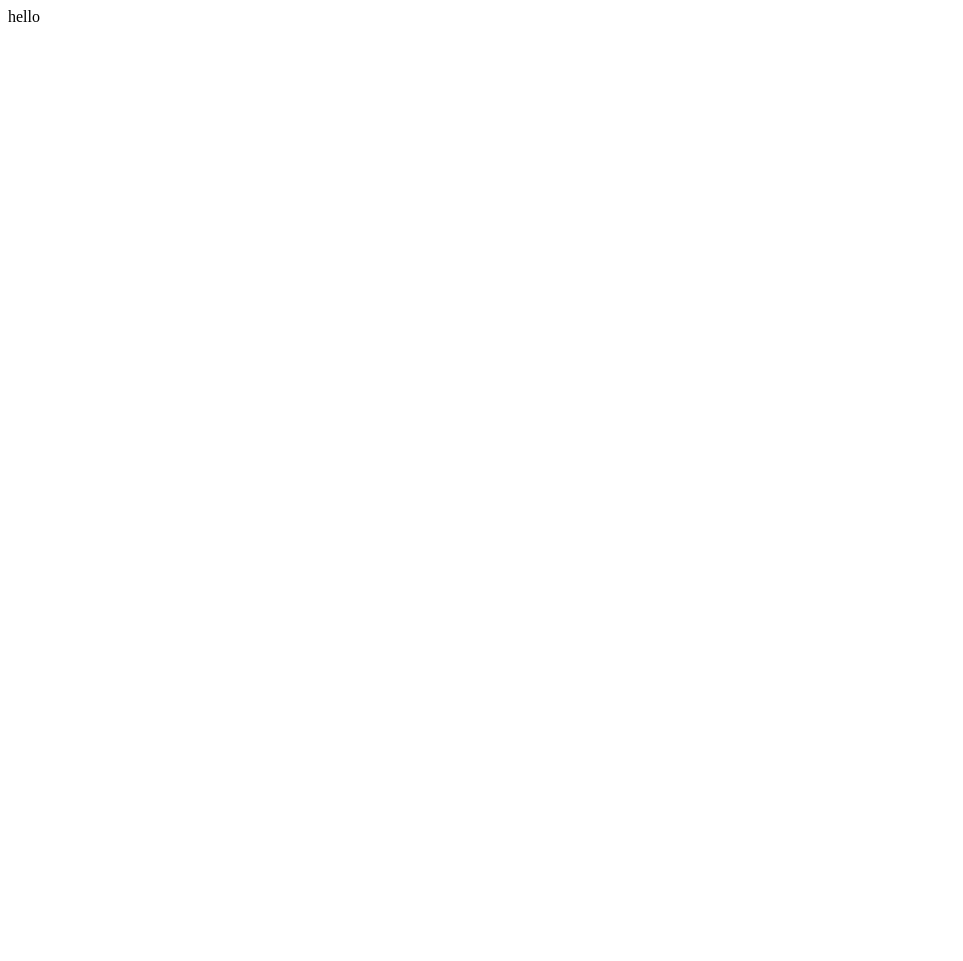
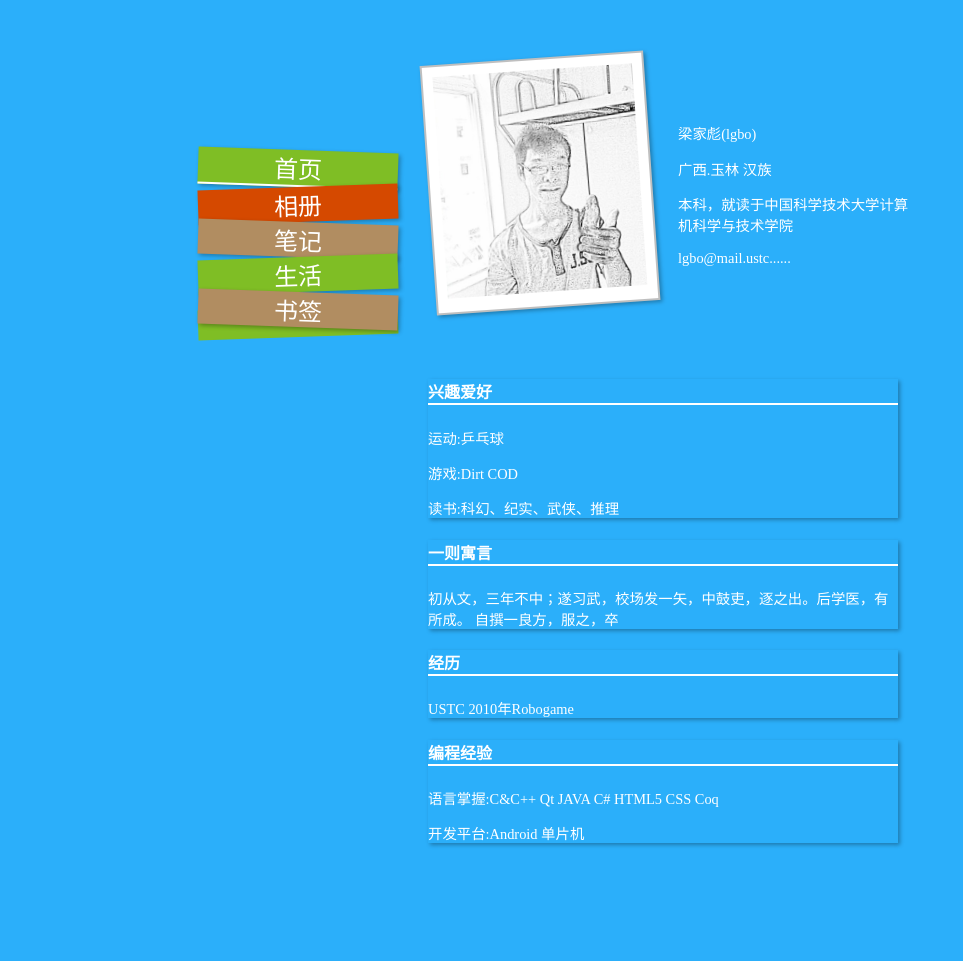
Before and after one commit to lgbo-ustc/lgbo-ustc.github.com, a plain HTML site: page index.html in a window 1280 px wide. Shown: the whole page, without its empty margins (0-963 px from the left). Before the commit the page ends 800 px from the top, so only its background shows below. Drawn offline with Linux system fonts and the light colour scheme.

Commit message:
the page on USTC

```diff
--- a/index.html
+++ b/index.html
@@ -1,7 +1,111 @@
+<!DOCTYPE HTML>
 <html>
-<head>
-</head>
-<body>
-hello
-</body>
+	<head>
+		<meta http-equiv="content-type" content="text/html;charset=UTF-8"/>
+
+		<title>
+		home page
+		</title>
+		<link type="text/css" href="home_page.css" rel="stylesheet">
+
+	</head>
+	<body>
+
+		<div id="header">
+
+		</div>
+
+
+		<div id="sheet">
+
+			<div id="content">
+				<div id="basic_info">
+					<div id="photo" class="scable_block">
+						<img src="I0.jpg" />
+					</div>
+					<div id="infos">
+						<p>梁家彪(lgbo)</p>
+						<p>广西.玉林 汉族</p>
+						<p>本科，就读于中国科学技术大学计算机科学与技术学院</p>
+						<p>lgbo@mail.ustc......</p>
+					</div>
+				</div>
+
+				<div class="scable_block">
+					<h4 class="underline_solid">兴趣爱好</h4>
+					<p>运动:乒乓球</p>
+					<p>游戏:Dirt COD</p>
+					<p>读书:科幻、纪实、武侠、推理</p>
+				</div>
+
+				<div class="scable_block">
+					<h4 class="underline_solid">一则寓言</h4>
+					<p>
+					初从文，三年不中；遂习武，校场发一矢，中鼓吏，逐之出。后学医，有所成。
+					自撰一良方，服之，卒
+					</p>
+				</div>
+
+				<div class="scable_block">
+					<h4 class="underline_solid">经历</h4>
+					<p>USTC 2010年Robogame</p>
+				</div>
+
+				<div class="scable_block">
+					<h4 class="underline_solid">编程经验</h4>
+					<p>语言掌握:C&C++ Qt JAVA C# HTML5 CSS Coq</p>
+					<p>开发平台:Android 单片机</p>
+				</div>
+
+			</div>
+
+			<div id="footer">
+
+			</div>
+
+		</div>
+
+		<div id="column_left">
+
+			<a class="nonetypelink " href="index.html">
+				<div id="home_page" class="scable_block block_menu underline_solid">
+				首页
+				</div>
+			</a>
+
+			<a class="nonetypelink" href="photo_album.html">
+				<div id="photo_album_page" class="scable_block block_menu">
+				相册
+				</div>
+			</a>
+
+			<a class="nonetypelink" href="note.html">
+				<div id="note_page" class="scable_block block_menu">
+				笔记
+				</div>
+			</a>
+
+			<a class="nonetypelink" href="life.html">
+				<div id="life_page" class="scable_block block_menu">
+				生活
+				</div>
+			</a>
+
+			<a class="nonetypelink" href="bookmark.html">
+			 <div id="mybookmark" class="scable_block block_menu">
+			  书签
+			 </div>
+			</a>
+
+			<div id="falldown_menu" class="block_menu">
+			</div>
+
+		</div>
+
+		<!--
+		<div id="column_right">
+
+		</div>
+		-->
+	</body>
 </html>
```
